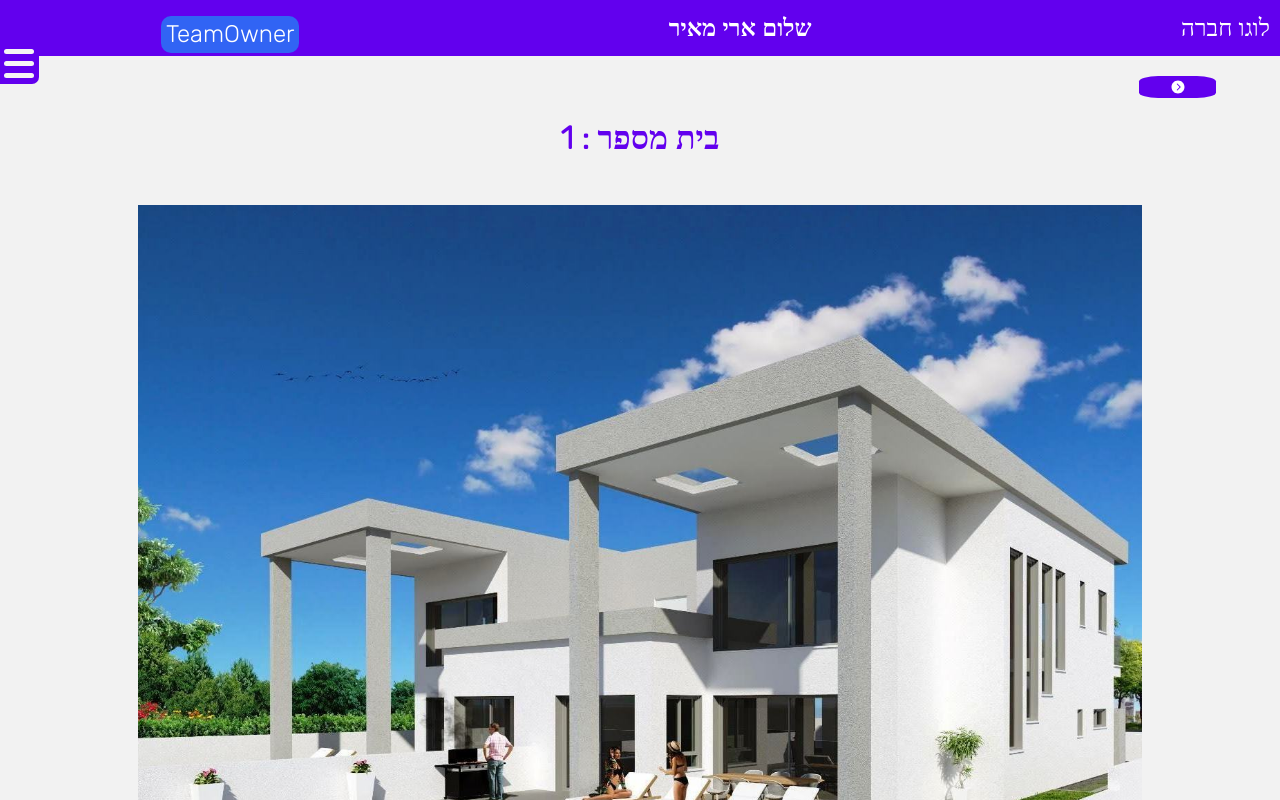
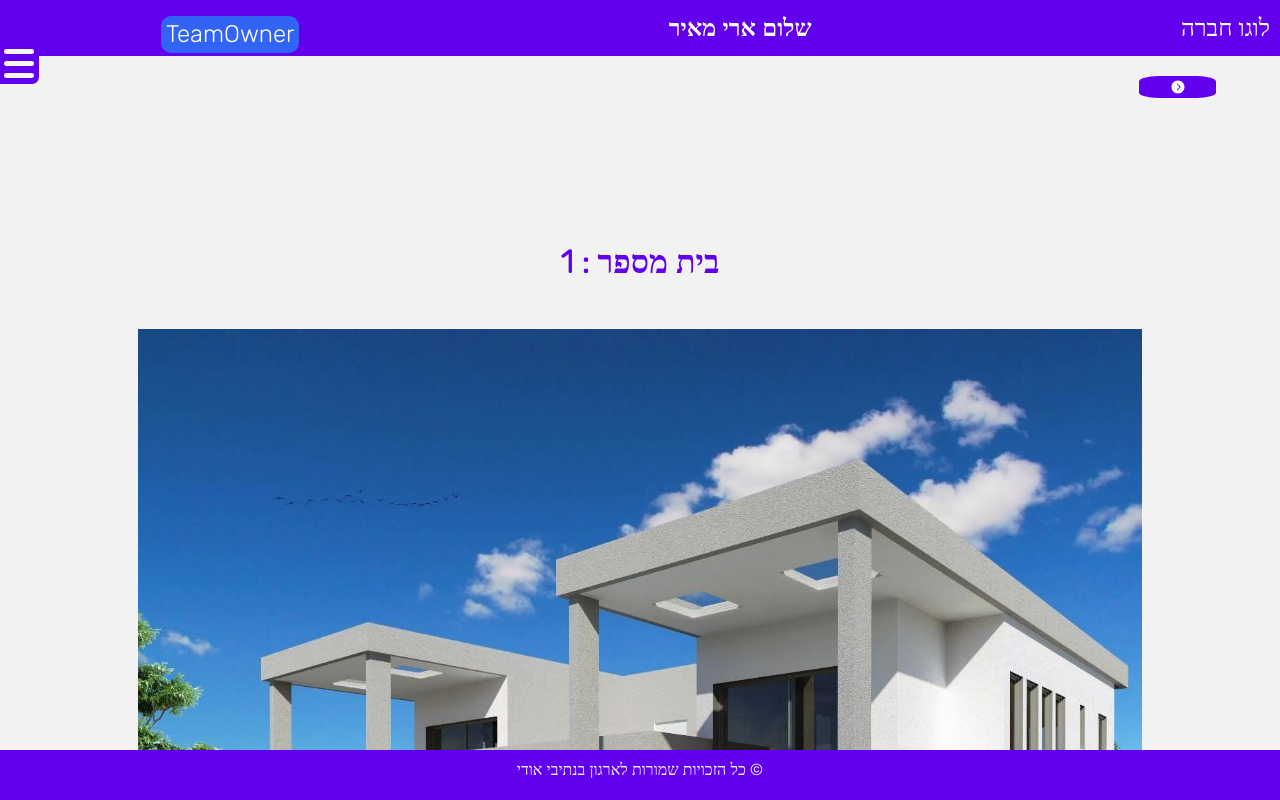
Before and after one commit to amielsaa/osimseder, a React (Create React App) app in the folder client/: page /HousePage/1 in a window 1280 px wide. Built offline with nearby package versions, Linux system fonts and the light colour scheme.

Commit message:
fixed the students scroll bar

```diff
--- a/client/src/Components/HousePage.js
+++ b/client/src/Components/HousePage.js
@@ -7,6 +7,7 @@ import HousePicture from '../images/housepicture.jpg';
 import TaskCard from "./StudentView/TaskCard";
 import { IoChevronForwardCircle } from "react-icons/io5";
 import DataContext from "../Helpers/DataContext";
+import Footer from "./Footer";
 
 
 const HousePage = () => {
@@ -86,6 +87,7 @@ const HousePage = () => {
       <span className='purple_circle'>
       <IoChevronForwardCircle className='back_button' onClick={() => navigate(-1)} />
       </span>
+      <div className="House_main_content">
         <div className="title_picture">
           <div className="House-title">
             <h1>בית מספר : {id}</h1>
@@ -93,6 +95,12 @@ const HousePage = () => {
           <div className="House_picture">
             <img src={HousePicture} alt="אין תמונה" />
           </div>
+        </div>
+        <div className="buttons_for_house_logic">
+          <button/>
+
+
+
         </div>
         <div className="House_Info">
           <div className="Info">
@@ -128,8 +136,9 @@ const HousePage = () => {
             <TaskCard key={index} room={task.room} tasks={task.tasks} />
           ))}
         </div>
-
       </div>
+    </div>
+    <Footer/>
     </>
   );
 }
--- a/client/src/Components/css/HousePage.css
+++ b/client/src/Components/css/HousePage.css
@@ -45,10 +45,19 @@
     align-items: center;
     gap:5%
   }
-
+  .House_main_content {
+    display: flex;
+    flex-direction: column;
+    width: 100%;
+    height: 90%;
+    align-items: center;
+    justify-content: flex-start;
+    overflow-y: scroll;
+    margin-top: 10%;
+  }
   .House-Info-Tasks {
     width: 100%;
-    min-height: 25%; /* Adjust this value as needed */
+    min-height: 27%; /* Adjust this value as needed */
     border: 3px solid #6200ee;
     margin-top: 5%;
     display: flex;
@@ -63,4 +72,5 @@
     margin-top: 10%;
     padding: 3%;
     gap :3%;
+    margin-top: 37%;
   }
--- a/client/src/Components/css/StudentsPopUp.css
+++ b/client/src/Components/css/StudentsPopUp.css
@@ -1,16 +1,25 @@
 .pop-up_screen {
     width: 95%;
     height: 30%;
-    background-color: #6200ee;
+    border: 3px solid #6200ee;
+    color: black;
+    background-color: whitesmoke;
     border-radius: 5%;
     display: flex;
     flex-direction: column;
-    justify-content: flex-start;
+    justify-content: space-between;
     direction: rtl;
     overflow-y: scroll;
+    gap:5%;
+
 }
 .student-bar{
-    color: whitesmoke;
+    color: black;
+    background-color: lightgrey;
+    height: 20%;
     padding: 15px;
     font-size: 1.5rem;
+    display: flex;
+    justify-content: center;
+    font-size:1.5rem ;
 }
```
